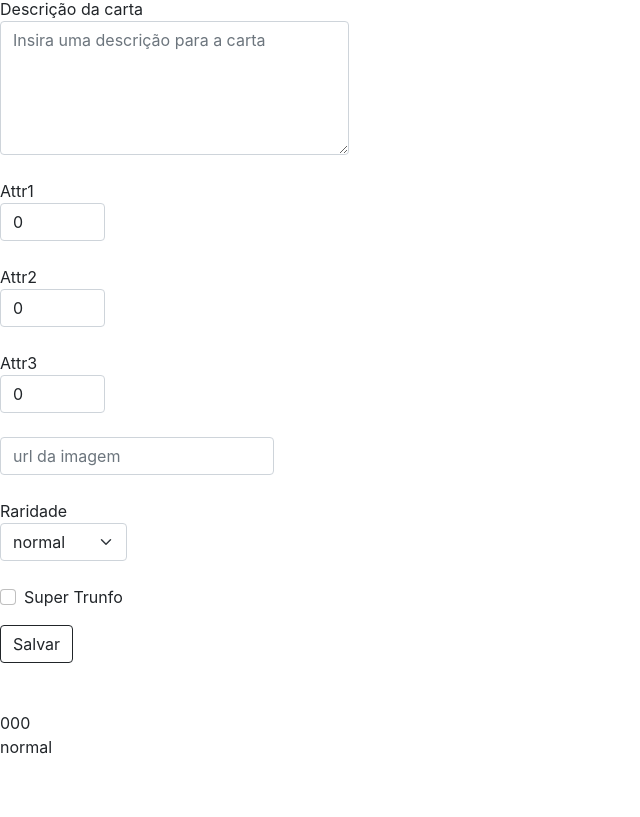
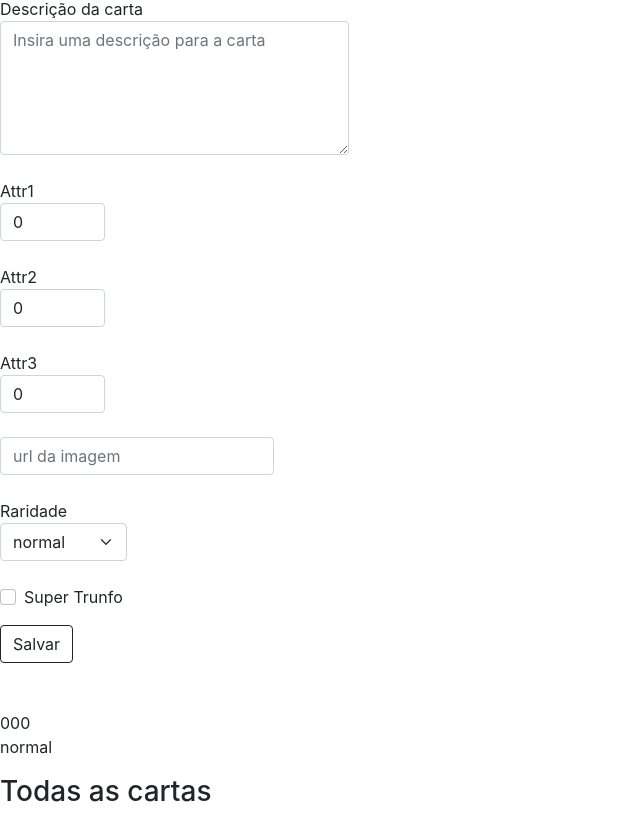
Before and after one commit to tryber/sd-013-a-project-tryunfo-beta, a React (Create React App) app: page / in a window 1280 px wide. Shown: the part 201-1018 px from the top of the page, without its empty margins (0-640 px from the left). Before the commit the page ends 976 px from the top, so only its background shows below. Built offline with nearby package versions, Linux system fonts and the light colour scheme.

Commit message:
limpando a branch

```diff
--- a/src/App.js
+++ b/src/App.js
@@ -1,6 +1,7 @@
 import React from 'react';
 import Card from './components/Card';
 import Form from './components/Form';
+import AllCards from './components/AllCards';
 
 class App extends React.Component {
   constructor() {
@@ -75,10 +76,6 @@ class App extends React.Component {
     };
     gameCards.push(card);
 
-    if (cardTrunfo) {
-      this.setState({ hasTrunfo: true });
-    }
-
     this.setState({
       cardName: '',
       cardDescription: '',
@@ -88,6 +85,10 @@ class App extends React.Component {
       cardImage: '',
       cardRare: 'normal',
     });
+
+    if (cardTrunfo) {
+      this.setState({ hasTrunfo: true });
+    }
   }
 
   render() {
@@ -102,6 +103,7 @@ class App extends React.Component {
       cardTrunfo,
       isSaveButtonDisabled,
       hasTrunfo,
+      gameCards,
     } = this.state;
 
     return (
@@ -132,8 +134,9 @@ class App extends React.Component {
           cardTrunfo={ cardTrunfo }
           isSaveButtonDisabled={ isSaveButtonDisabled }
           hasTrunfo={ hasTrunfo }
-          onInputChange={ this.onInputChange }
-          onSaveButtonClick={ this.onSaveButtonClick }
+        />
+        <AllCards
+          gameCards={ gameCards }
         />
       </div>
     );
--- /dev/null
+++ b/src/components/AllCards.jsx
@@ -0,0 +1,38 @@
+import React from 'react';
+import PropTypes from 'prop-types';
+import Card from './Card';
+
+class AllCards extends React.Component {
+  render() {
+    const { gameCards } = this.props;
+
+    return (
+      <div>
+        <h3>Todas as cartas</h3>
+        {gameCards.map((card, idx) => (
+          <Card
+            key={ idx }
+            cardName={ card.cardName }
+            cardDescription={ card.cardDescription }
+            cardAttr1={ card.cardAttr1 }
+            cardAttr2={ card.cardAttr2 }
+            cardAttr3={ card.cardAttr3 }
+            cardImage={ card.cardImage }
+            cardRare={ card.cardRare }
+            cardTrunfo={ card.cardTrunfo }
+          />
+        ))}
+      </div>
+    );
+  }
+}
+
+AllCards.propTypes = {
+  gameCards: PropTypes.arrayOf(),
+};
+
+AllCards.defaultProps = {
+  gameCards: [],
+};
+
+export default AllCards;
```
